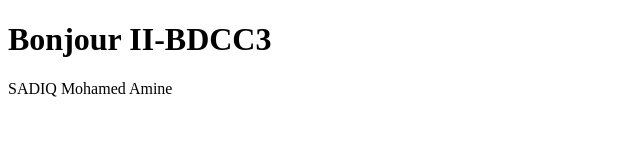
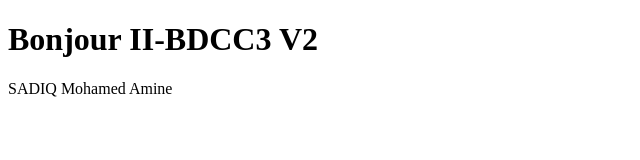
Before and after one commit to AMINESDQ/tp2_jenkins, a plain HTML site: page index.html in a window 1280 px wide. Shown: the full height of the page, 0-640 px from the left. Drawn offline with Linux system fonts and the light colour scheme.

Commit message:
commit V2

```diff
--- a/index.html
+++ b/index.html
@@ -6,7 +6,7 @@
     <title>Ma Page Web</title>
 </head>
 <body>
-    <h1>Bonjour II-BDCC3</h1>
+    <h1>Bonjour II-BDCC3 V2</h1>
     <p> SADIQ Mohamed Amine</p>
 </body>
 </html>
```
